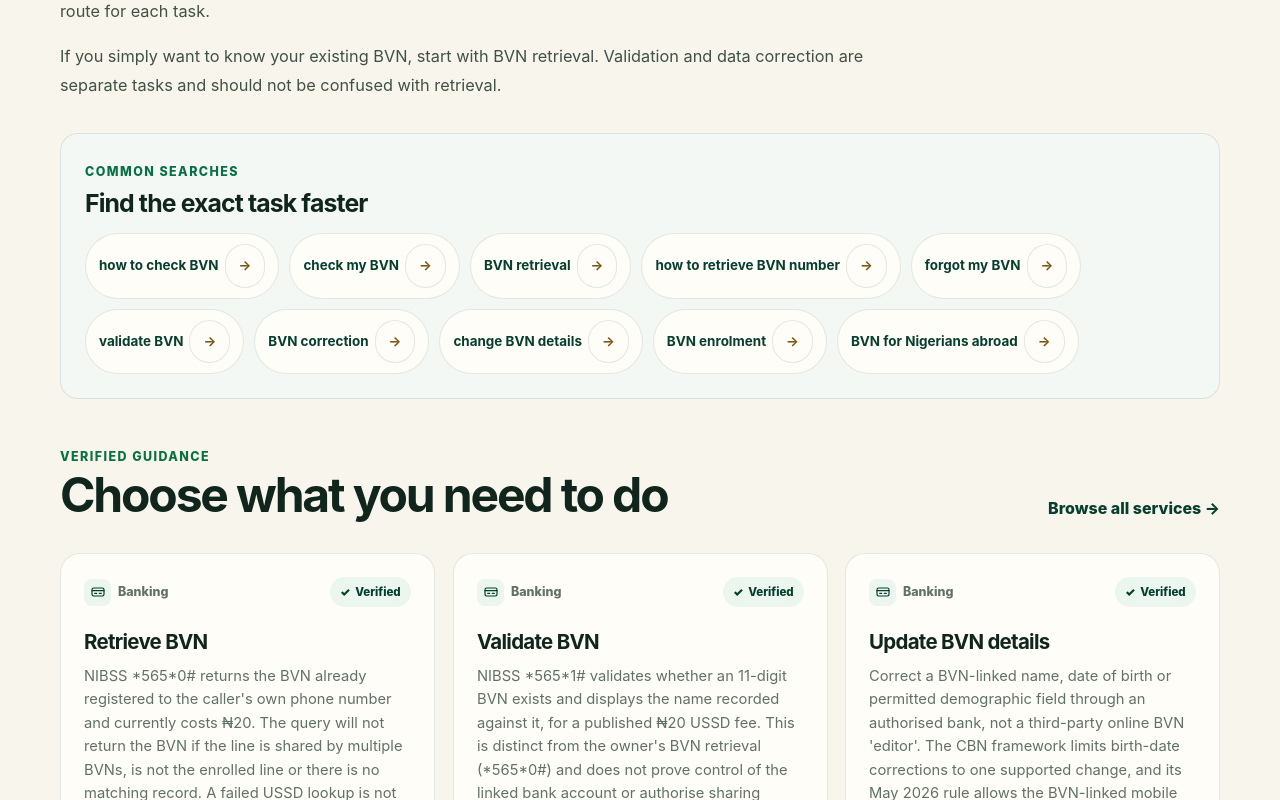
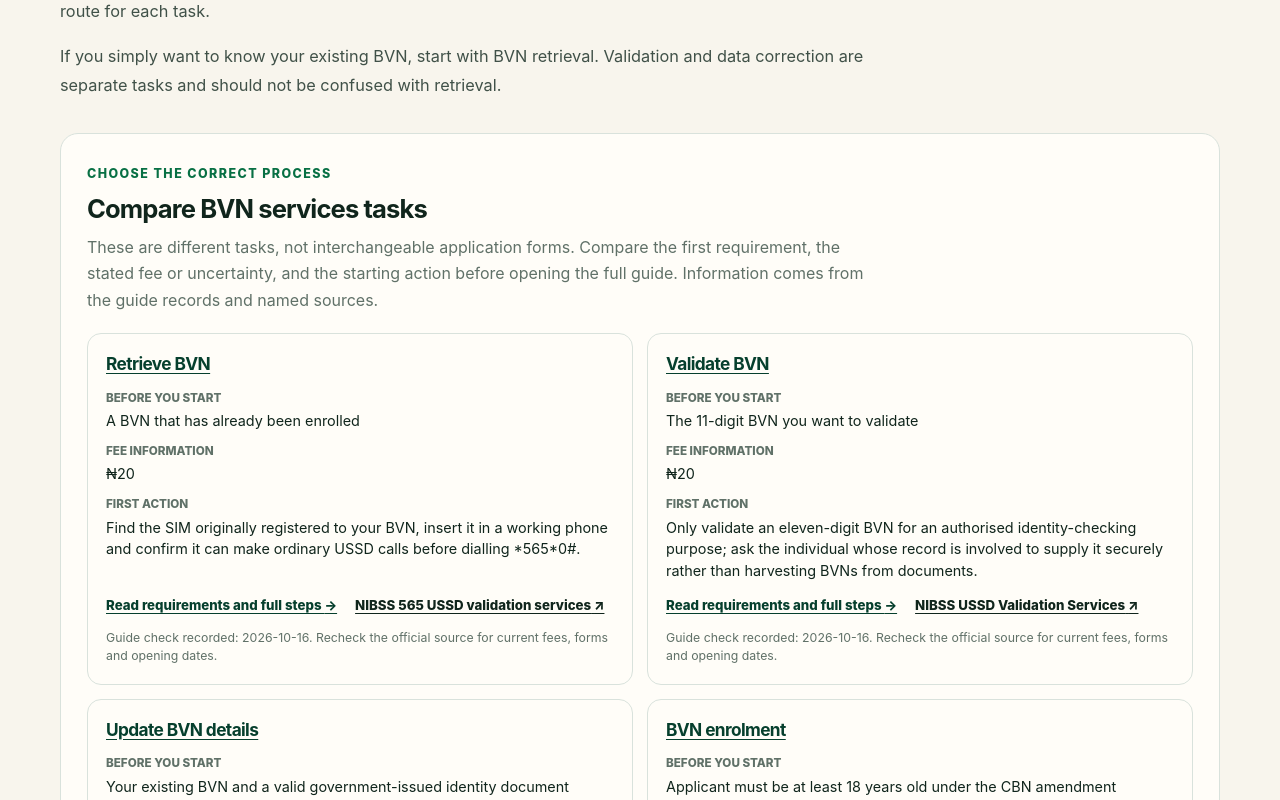
Before and after one commit to eghosa001/nigeria, a Next.js app: page /topics/bvn in a window 1280 px wide. Shown: the part 1080-1880 px from the top of the page. Built offline with nearby package versions, Linux system fonts and the light colour scheme; no server answers.

Commit message:
Give source-backed task comparisons to popular high-intent topic hubs

```diff
--- a/app/topics/[slug]/page.tsx
+++ b/app/topics/[slug]/page.tsx
@@ -5,6 +5,7 @@ import { AnswerFirst } from "@/components/answer-first";
 import { Breadcrumbs } from "@/components/breadcrumbs";
 import { JsonLd } from "@/components/json-ld";
 import { ServiceCard } from "@/components/service-card";
+import { ServiceTaskComparison } from "@/components/service-task-comparison";
 import { getPublicService } from "@/lib/data";
 import { getGrowthHub, growthHubs } from "@/lib/growth-hubs";
 import { getSiteUrl } from "@/lib/site";
@@ -113,6 +114,8 @@ export default async function TopicPage({ params }: { params: Promise<{ slug: st
             {hub.intro.map((paragraph) => <p key={paragraph}>{paragraph}</p>)}
           </div>
 
+          <ServiceTaskComparison services={services} heading={"Compare " + hub.shortTitle + " tasks"} limit={8} />
+
           <section className="topic-search-section" aria-labelledby="common-searches">
             <span className="eyebrow">Common searches</span>
             <h2 id="common-searches">Find the exact task faster</h2>
```
